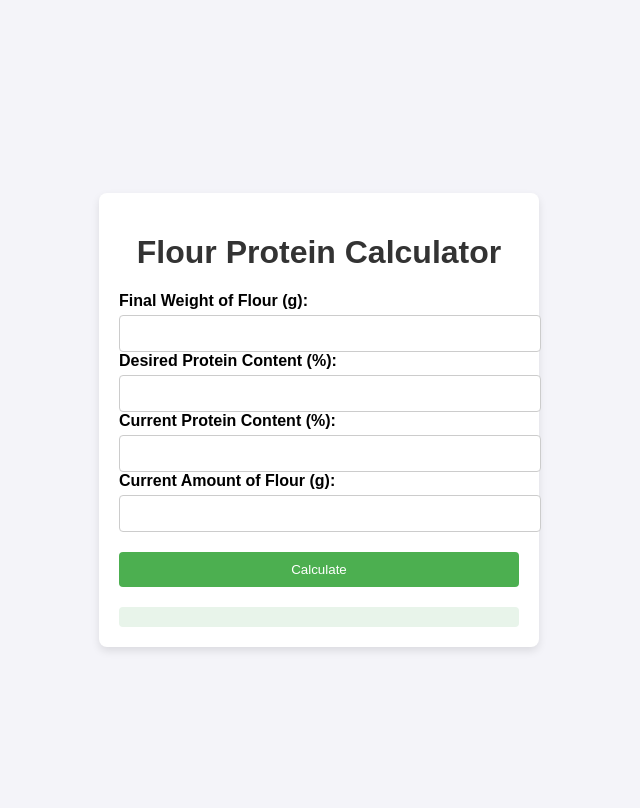
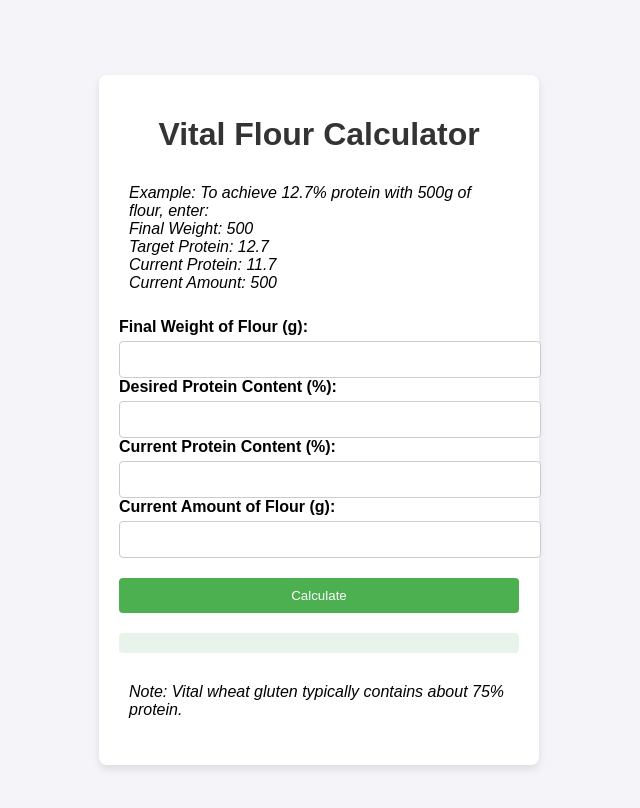
Before and after one commit to A2CProductions/vital, a plain HTML site: page index.html in a window 1280 px wide. Shown: the whole page, without its empty margins (321-961 px from the left). Drawn offline with Linux system fonts and the light colour scheme.

Commit message:
Add files via upload
v1.5

```diff
--- a/index.html
+++ b/index.html
@@ -3,7 +3,7 @@
 <head>
     <meta charset="UTF-8">
     <meta name="viewport" content="width=device-width, initial-scale=1.0">
-    <title>Flour Protein Calculator</title>
+    <title>Vital Flour Calculator</title>
     <style>
         body {
             font-family: 'Arial', sans-serif;
@@ -49,18 +49,28 @@
         button:hover {
             background-color: #45a049;
         }
-        #result {
+        #result, .note, .example {
             margin-top: 20px;
             background-color: #e8f4ea;
             padding: 10px;
             border-radius: 4px;
             text-align: center;
         }
+        .note, .example {
+            font-style: italic;
+            background-color: transparent;
+            text-align: left;
+        }
     </style>
 </head>
 <body>
     <form id="calculatorForm">
-        <h1>Flour Protein Calculator</h1>
+        <h1>Vital Flour Calculator</h1>
+        <p class="example">Example: To achieve 12.7% protein with 500g of flour, enter:<br>
+        Final Weight: 500<br>
+        Target Protein: 12.7<br>
+        Current Protein: 11.7<br>
+        Current Amount: 500</p>
         <label for="finalWeight">Final Weight of Flour (g):</label>
         <input type="number" id="finalWeight" name="finalWeight" required>
 
@@ -75,6 +85,7 @@
 
         <button type="button" onclick="calculateGluten()">Calculate</button>
         <div id="result"></div>
+        <p class="note">Note: Vital wheat gluten typically contains about 75% protein.</p>
     </form>
 
     <script>
@@ -84,7 +95,6 @@
             var currentProtein = parseFloat(document.getElementById('currentProtein').value);
             var currentAmount = parseFloat(document.getElementById('currentAmount').value);
 
-            // Calculate the needed gluten
             var neededGluten = (finalWeight * targetProtein - currentAmount * currentProtein) / (75 - targetProtein);
             document.getElementById('result').innerHTML = 'Needed Vital Wheat Gluten: ' + neededGluten.toFixed(2) + ' g';
         }
```
